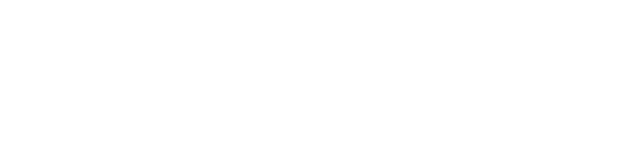
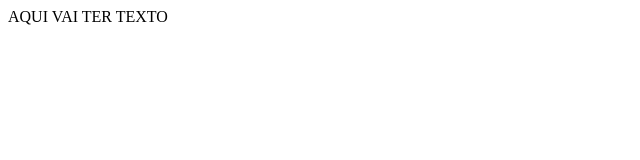
Before and after one commit to pika2112/excursion, a plain HTML site: page index.html in a window 1280 px wide. Shown: the whole page, without its empty margins (0-640 px from the left). Drawn offline with Linux system fonts and the light colour scheme.

Commit message:
INICIO DO CODIGO

```diff
--- a/index.html
+++ b/index.html
@@ -8,6 +8,6 @@
     <title>Execursion</title>
 </head>
 <body>
-
+    AQUI VAI TER TEXTO
 </body>
 </html>
```
